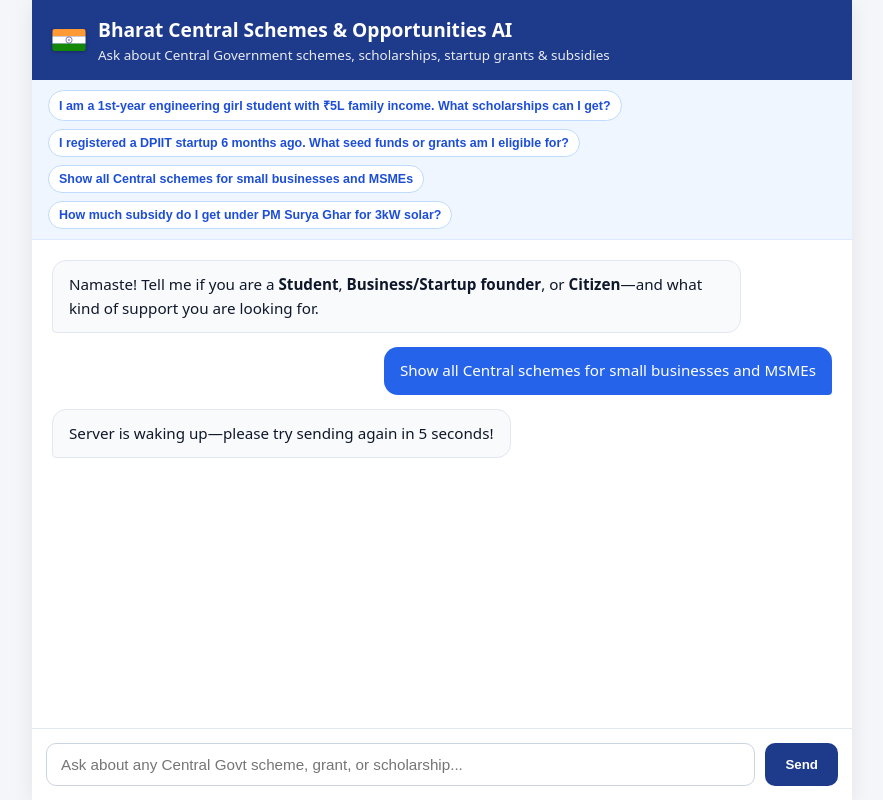
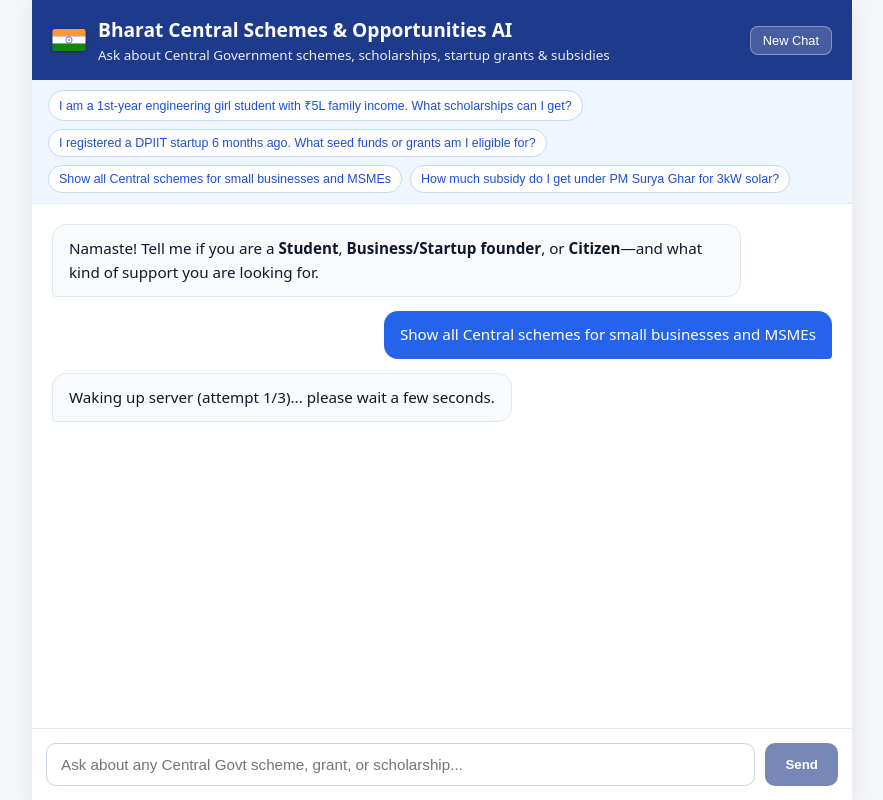
Before and after one commit to iamatul369/bharat-yojana-mcp, a plain HTML site: page index.html in a window 1280 px wide. Both pictures are taken after a click on the button "Show all Central schemes for small businesses and MSMEs". Shown: the whole page, without its empty margins (198-1081 px from the left). Drawn offline with nearby package versions, Linux system fonts and the light colour scheme; no server answers.

Commit message:
Update index.html

```diff
--- a/index.html
+++ b/index.html
@@ -4,14 +4,17 @@
   <meta charset="UTF-8" />
   <meta name="viewport" content="width=device-width, initial-scale=1.0" />
   <title>Bharat Central Schemes AI</title>
-  <script src="https://jsdelivr.net"></script>
+  <script src="https://cdn.jsdelivr.net/npm/marked/marked.min.js"></script>
   <style>
     body { font-family: system-ui, -apple-system, sans-serif; background: #f4f6f9; margin: 0; display: flex; justify-content: center; height: 100vh; }
     .container { width: 100%; max-width: 820px; background: #fff; display: flex; flex-direction: column; box-shadow: 0 4px 20px rgba(0,0,0,0.08); }
-    header { background: #1e3a8a; color: #fff; padding: 16px 20px; display: flex; align-items: center; gap: 12px; }
+    header { background: #1e3a8a; color: #fff; padding: 16px 20px; display: flex; align-items: center; justify-content: space-between; }
+    .header-left { display: flex; align-items: center; gap: 12px; }
     .flag { width: 34px; height: 22px; border-radius: 3px; box-shadow: 0 1px 3px rgba(0,0,0,0.3); flex-shrink: 0; }
     header h1 { margin: 0; font-size: 1.2rem; }
     header p { margin: 3px 0 0; font-size: 0.84rem; opacity: 0.9; }
+    .reset-btn { background: rgba(255,255,255,0.18); color: #fff; border: 1px solid rgba(255,255,255,0.35); padding: 6px 12px; border-radius: 8px; font-size: 0.8rem; cursor: pointer; }
+    .reset-btn:hover { background: rgba(255,255,255,0.3); }
     .examples { display: flex; gap: 8px; flex-wrap: wrap; padding: 10px 16px; background: #eff6ff; border-bottom: 1px solid #dbeafe; }
     .chip { background: #fff; border: 1px solid #bfdbfe; color: #1d4ed8; padding: 6px 10px; border-radius: 16px; font-size: 0.78rem; cursor: pointer; text-align: left; }
     .chip:hover { background: #dbeafe; }
@@ -28,14 +31,15 @@
     .bot hr { border: 0; border-top: 1px solid #cbd5e1; margin: 12px 0; }
     form { display: flex; gap: 10px; padding: 14px; border-top: 1px solid #e2e8f0; background: #fff; }
     input { flex: 1; padding: 12px 14px; border: 1px solid #cbd5e1; border-radius: 10px; font-size: 0.95rem; outline: none; }
-    button { background: #1e3a8a; color: #fff; border: none; padding: 0 20px; border-radius: 10px; font-weight: 600; cursor: pointer; }
-    button:disabled { opacity: 0.6; }
+    button.send-btn { background: #1e3a8a; color: #fff; border: none; padding: 0 20px; border-radius: 10px; font-weight: 600; cursor: pointer; }
+    button.send-btn:disabled { opacity: 0.6; }
   </style>
 </head>
 <body>
   <div class="container">
     <header>
-      <svg class="flag" viewBox="0 0 900 600" xmlns="http://w3.org">
+      <div class="header-left">
+        <svg class="flag" viewBox="0 0 900 600" xmlns="http://www.w3.org/2000/svg">
           <rect width="900" height="200" fill="#FF9933"/>
           <rect y="200" width="900" height="200" fill="#FFFFFF"/>
           <rect y="400" width="900" height="200" fill="#138808"/>
@@ -46,6 +50,8 @@
           <h1>Bharat Central Schemes & Opportunities AI</h1>
           <p>Ask about Central Government schemes, scholarships, startup grants & subsidies</p>
         </div>
+      </div>
+      <button class="reset-btn" onclick="resetChat()">New Chat</button>
     </header>
     <div class="examples">
       <button class="chip" onclick="sendPreset(this.innerText)">I am a 1st-year engineering girl student with ₹5L family income. What scholarships can I get?</button>
@@ -58,7 +64,7 @@
     </div>
     <form id="form">
       <input id="input" type="text" placeholder="Ask about any Central Govt scheme, grant, or scholarship..." required />
-      <button id="btn" type="submit">Send</button>
+      <button id="btn" class="send-btn" type="submit">Send</button>
     </form>
   </div>
 
@@ -67,10 +73,10 @@
     const form = document.getElementById("form");
     const input = document.getElementById("input");
     const btn = document.getElementById("btn");
+    let chatHistory = [];
 
     function renderMarkdown(text) {
       const html = marked.parse(text);
-      // Make all external portal links open in a new tab
       return html.replace(/<a href=/g, '<a target="_blank" rel="noopener noreferrer" href=');
     }
 
@@ -87,9 +93,39 @@
       return div;
     }
 
+    function resetChat() {
+      chatHistory = [];
+      chat.innerHTML = '<div class="msg bot">Namaste! Tell me if you are a <strong>Student</strong>, <strong>Business/Startup founder</strong>, or <strong>Citizen</strong>—and what kind of support you are looking for.</div>';
+    }
+
     function sendPreset(text) {
       input.value = text;
       form.dispatchEvent(new Event("submit"));
+    }
+
+    async function fetchWithWakeupRetry(payload, loadingEl) {
+      for (let attempt = 1; attempt <= 3; attempt++) {
+        try {
+          const res = await fetch("/chat", {
+            method: "POST",
+            headers: { "Content-Type": "application/json" },
+            body: JSON.stringify(payload)
+          });
+          if (!res.ok && res.status >= 502 && attempt < 3) {
+            loadingEl.textContent = `Waking up server (attempt ${attempt}/3)... please wait a few seconds.`;
+            await new Promise(r => setTimeout(r, 5000));
+            continue;
+          }
+          return await res.json();
+        } catch (err) {
+          if (attempt < 3) {
+            loadingEl.textContent = `Waking up server (attempt ${attempt}/3)... please wait a few seconds.`;
+            await new Promise(r => setTimeout(r, 5000));
+            continue;
+          }
+          throw err;
+        }
+      }
     }
 
     form.addEventListener("submit", async (e) => {
@@ -102,16 +138,17 @@
       const loading = addMsg("Checking official Central Government schemes...", "bot", false);
 
       try {
-        const res = await fetch("/chat", {
-          method: "POST",
-          headers: { "Content-Type": "application/json" },
-          body: JSON.stringify({ message: q })
-        });
-        const data = await res.json();
-        loading.innerHTML = renderMarkdown(data.reply || data.detail || "No response.");
+        const data = await fetchWithWakeupRetry(
+          { message: q, history: chatHistory.slice(-6) },
+          loading
+        );
+        const replyText = data.reply || data.detail || "No response.";
+        chatHistory.push({ role: "user", text: q });
+        chatHistory.push({ role: "model", text: replyText });
+        loading.innerHTML = renderMarkdown(replyText);
         chat.scrollTop = chat.scrollHeight;
       } catch (err) {
-        loading.textContent = "Server is waking up—please try sending again in 5 seconds!";
+        loading.textContent = "Server took too long to wake up—please click Send again now that it is awake!";
       } finally {
         btn.disabled = false;
       }
```
Lines whose indentation alone changed are shown as unchanged.
